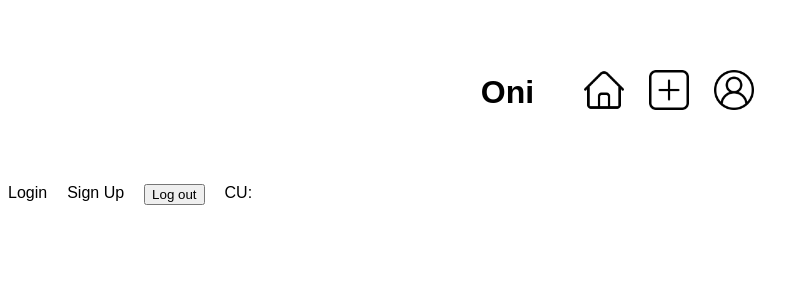
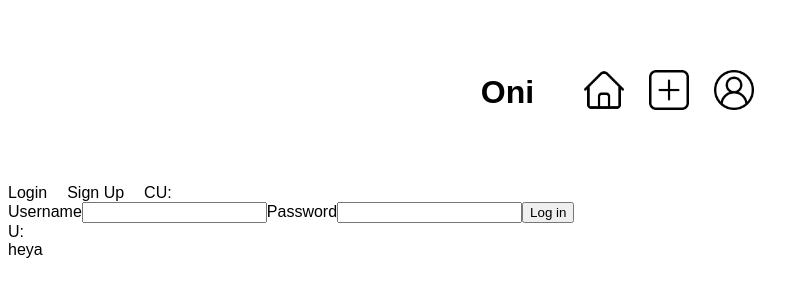
Before and after one commit to onifernando1/blog, a React (Create React App) app in the folder blog/frontend/: page /profile in a window 1280 px wide. Shown: the top 300 px of the page, without its empty margins (0-808 px from the left). Built offline with nearby package versions, Linux system fonts and the light colour scheme; no server answers.

Commit message:
showlog in form if user not logged in

```diff
--- a/blog/frontend/src/RouteSwitch.js
+++ b/blog/frontend/src/RouteSwitch.js
@@ -20,7 +20,7 @@ const RouteSwitch = () => {
           <Route path="/login" element={<LogInForm />} />
           <Route path="/signup" element={<SignUpForm />} />
           <Route path="/posts/:id" element={<Post />} />
-          <Route path="/profile" element={Profile} />
+          <Route path="/profile" element={<Profile />} />
         </Routes>
       </BrowserRouter>
     </div>
--- a/blog/frontend/src/components/LogInForm.js
+++ b/blog/frontend/src/components/LogInForm.js
@@ -39,8 +39,22 @@ function LogInForm(params) {
     }
   };
 
+  const logout = () => {
+    axios
+      .get("http://localhost:9000/users/logout")
+      .then((response) => {
+        console.log("Logout response:", response);
+        localStorage.clear();
+      })
+      .catch((error) => {
+        console.error(error);
+      });
+  };
   return (
     <>
+      {!user ? (
+        <div>
+          <div>
             <form onSubmit={login}>
               <label htmlFor="username">Username</label>
               <input
@@ -56,9 +70,19 @@ function LogInForm(params) {
                 id="password"
                 onChange={(e) => setLoginPassword(e.target.value)}
               ></input>
-        <input type="submit"></input>
+              <input type="submit" value="Log in"></input>
             </form>
             <div>U:{user.username}</div>
+          </div>
+        </div>
+      ) : (
+        <>
+          <div>You are logged in as: {user.username}</div>
+          <div>
+            <button onClick={logout}>Log out </button>
+          </div>
+        </>
+      )}
     </>
   );
 }
--- a/blog/frontend/src/components/navbar.js
+++ b/blog/frontend/src/components/navbar.js
@@ -75,22 +75,6 @@ function Navbar(params) {
           <div className="indicator"></div>
         </div>
       </div>
-
-      <div>
-        {" "}
-        <div className="user-stuff">
-          <div className="login">
-            <Link to="/login">Login</Link>
-          </div>
-          <div className="signup">
-            <Link to="/signup">Sign Up</Link>
-          </div>
-          <div>
-            <button onClick={logout}>Log out </button>
-          </div>
-          <div>CU:{currentUser}</div>
-        </div>
-      </div>
     </div>
   );
 }
--- a/blog/frontend/src/pages/Profile.js
+++ b/blog/frontend/src/pages/Profile.js
@@ -2,6 +2,7 @@ import React from "react";
 import { Link } from "react-router-dom";
 import axios from "axios";
 import { useEffect, useState, setState } from "react";
+import LogInForm from "../components/LogInForm";
 
 function Profile(params) {
   axios.defaults.withCredentials = true;
@@ -38,11 +39,13 @@ function Profile(params) {
         <div className="signup">
           <Link to="/signup">Sign Up</Link>
         </div>
-        <div>
-          <button onClick={logout}>Log out </button>
-        </div>
+
         <div>CU:{currentUser}</div>
       </div>
+      <div>
+        <LogInForm />
+      </div>
+      <div>heya</div>
     </div>
   );
 }
--- a/blog/package.json
+++ b/blog/package.json
@@ -6,6 +6,7 @@
     "body-parser": "^1.20.2",
     "crypto": "^1.0.1",
     "ionicons": "^7.1.2",
+    "method-override": "^3.0.0",
     "passport": "^0.6.0",
     "passport-jwt": "^4.0.1",
     "passport-local": "^1.0.0"
```
Also changed, not shown: 1 other file (tests, documents, lock files or other folders). Lines whose indentation alone changed are shown as unchanged.
